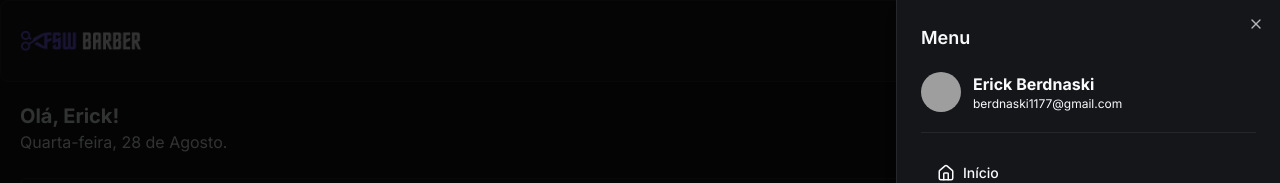
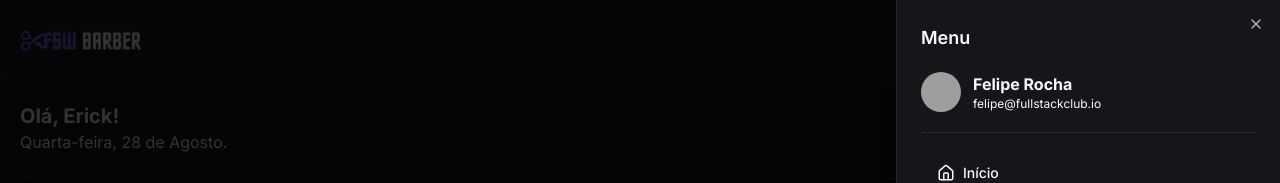
Before and after one commit to berdnaski/fsw-barber, a Next.js app: page / in a window 1280 px wide. Both pictures are taken after a click on the button 1239 px from the left and 41 px from the top of the page. Shown: the top 183 px of the page. Built offline with nearby package versions, Linux system fonts and the light colour scheme; no server answers; the database is empty; grey boxes are pictures that could not be loaded.

Commit message:
feat: add SidebarSheet component

```diff
--- a/app/_components/header.tsx
+++ b/app/_components/header.tsx
@@ -1,25 +1,18 @@
 import Image from "next/image"
 import { Card, CardContent } from "./ui/card"
 import { Button } from "./ui/button"
-import { CalendarIcon, HomeIcon, LogOutIcon, MenuIcon } from "lucide-react"
-import {
-  Sheet,
-  SheetClose,
-  SheetContent,
-  SheetHeader,
-  SheetTitle,
-  SheetTrigger,
-} from "./ui/sheet"
-import { quickSearchOptions } from "../_constants/search"
-import { Avatar } from "./ui/avatar"
-import { AvatarImage } from "@radix-ui/react-avatar"
+import { MenuIcon } from "lucide-react"
+import { Sheet, SheetTrigger } from "./ui/sheet"
+import SidebarSheet from "./sidebar-sheet"
 import Link from "next/link"
 
 const Header = () => {
   return (
     <Card>
       <CardContent className="flex flex-row items-center justify-between p-5">
-        <Image alt="FSW Barber" src="/logo.png" height={18} width={120} />
+        <Link href="/">
+          <Image alt="FSW Barber" src="/logo.png" height={18} width={120} />
+        </Link>
 
         <Sheet>
           <SheetTrigger asChild>
@@ -27,62 +20,7 @@ const Header = () => {
               <MenuIcon />
             </Button>
           </SheetTrigger>
-          <SheetContent className="overflow-y-auto">
-            <SheetHeader>
-              <SheetTitle className="text-left">Menu</SheetTitle>
-            </SheetHeader>
-
-            <div className="boder-solid flex items-center gap-3 border-b py-5">
-              <Avatar>
-                <AvatarImage src="https://images.unsplash.com/photo-1535713875002-d1d0cf377fde?w=500&auto=format&fit=crop&q=60&ixlib=rb-4.0.3&ixid=M3wxMjA3fDB8MHxzZWFyY2h8NHx8YXZhdGFyfGVufDB8fDB8fHww" />
-              </Avatar>
-
-              <div>
-                <p className="font-bold">Erick Berdnaski</p>
-                <p className="text-xs">berdnaski1177@gmail.com</p>
-              </div>
-            </div>
-
-            <div className="flex flex-col gap-2 border-b border-solid py-5">
-              <SheetClose asChild>
-                <Button className="justify-start gap-2" variant="ghost" asChild>
-                  <Link href="/">
-                    <HomeIcon size={18} />
-                    Início
-                  </Link>
-                </Button>
-              </SheetClose>
-              <Button className="justify-start gap-2" variant="ghost">
-                <CalendarIcon size={18} />
-                Agendamentos
-              </Button>
-            </div>
-
-            <div className="flex flex-col gap-2 border-b border-solid py-5">
-              {quickSearchOptions.map((option) => (
-                <Button
-                  key={option.title}
-                  className="justify-start gap-2"
-                  variant="ghost"
-                >
-                  <Image
-                    alt={option.title}
-                    src={option.imageUrl}
-                    height={18}
-                    width={18}
-                  />
-                  {option.title}
-                </Button>
-              ))}
-            </div>
-
-            <div className="flex flex-col gap-2 py-5">
-              <Button variant="ghost" className="justify-start gap-2">
-                <LogOutIcon size={18} />
-                Sair da conta
-              </Button>
-            </div>
-          </SheetContent>
+          <SidebarSheet />
         </Sheet>
       </CardContent>
     </Card>
--- /dev/null
+++ b/app/_components/sidebar-sheet.tsx
@@ -0,0 +1,70 @@
+import { Button } from "./ui/button"
+import { CalendarIcon, HomeIcon, LogOutIcon } from "lucide-react"
+import { SheetClose, SheetContent, SheetHeader, SheetTitle } from "./ui/sheet"
+import { quickSearchOptions } from "../_constants/search"
+import Link from "next/link"
+import Image from "next/image"
+import { Avatar, AvatarImage } from "./ui/avatar"
+
+const SidebarSheet = () => {
+  return (
+    <SheetContent className="overflow-y-auto">
+      <SheetHeader>
+        <SheetTitle className="text-left">Menu</SheetTitle>
+      </SheetHeader>
+
+      <div className="flex items-center gap-3 border-b border-solid py-5">
+        <Avatar>
+          <AvatarImage src="https://images.unsplash.com/photo-1535713875002-d1d0cf377fde?q=80&w=1760&auto=format&fit=crop&ixlib=rb-4.0.3&ixid=M3wxMjA3fDB8MHxwaG90by1wYWdlfHx8fGVufDB8fHx8fA%3D%3D" />
+        </Avatar>
+
+        <div>
+          <p className="font-bold">Felipe Rocha</p>
+          <p className="text-xs">felipe@fullstackclub.io</p>
+        </div>
+      </div>
+
+      <div className="flex flex-col gap-2 border-b border-solid py-5">
+        <SheetClose asChild>
+          <Button className="justify-start gap-2" variant="ghost" asChild>
+            <Link href="/">
+              <HomeIcon size={18} />
+              Início
+            </Link>
+          </Button>
+        </SheetClose>
+        <Button className="justify-start gap-2" variant="ghost">
+          <CalendarIcon size={18} />
+          Agendamentos
+        </Button>
+      </div>
+
+      <div className="flex flex-col gap-2 border-b border-solid py-5">
+        {quickSearchOptions.map((option) => (
+          <Button
+            key={option.title}
+            className="justify-start gap-2"
+            variant="ghost"
+          >
+            <Image
+              alt={option.title}
+              src={option.imageUrl}
+              height={18}
+              width={18}
+            />
+            {option.title}
+          </Button>
+        ))}
+      </div>
+
+      <div className="flex flex-col gap-2 py-5">
+        <Button variant="ghost" className="justify-start gap-2">
+          <LogOutIcon size={18} />
+          Sair da conta
+        </Button>
+      </div>
+    </SheetContent>
+  )
+}
+
+export default SidebarSheet
--- a/app/barbershops/[id]/page.tsx
+++ b/app/barbershops/[id]/page.tsx
@@ -1,14 +1,10 @@
 import PhoneItem from "@/app/_components/phone-item"
 import ServiceItem from "@/app/_components/service-item"
+import SidebarSheet from "@/app/_components/sidebar-sheet"
 import { Button } from "@/app/_components/ui/button"
+import { Sheet, SheetTrigger } from "@/app/_components/ui/sheet"
 import { db } from "@/app/_lib/prisma"
-import {
-  ChevronLeftIcon,
-  MapPinIcon,
-  MenuIcon,
-  SmartphoneIcon,
-  StarIcon,
-} from "lucide-react"
+import { ChevronLeftIcon, MapPinIcon, MenuIcon, StarIcon } from "lucide-react"
 import Image from "next/image"
 import Link from "next/link"
 import { notFound } from "next/navigation"
@@ -54,13 +50,18 @@ const BarbershopPage = async ({ params }: BarbershopPageProps) => {
           </Link>
         </Button>
 
+        <Sheet>
+          <SheetTrigger asChild>
             <Button
               size="icon"
-          variant="secondary"
+              variant="outline"
               className="absolute right-4 top-4"
             >
               <MenuIcon />
             </Button>
+          </SheetTrigger>
+          <SidebarSheet />
+        </Sheet>
       </div>
 
       <div className="border-b border-solid p-5">
```
Lines whose indentation alone changed are shown as unchanged.
